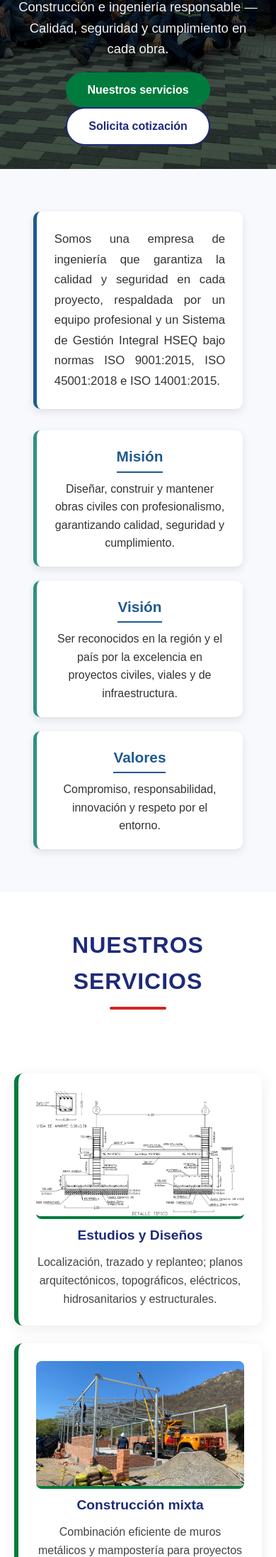
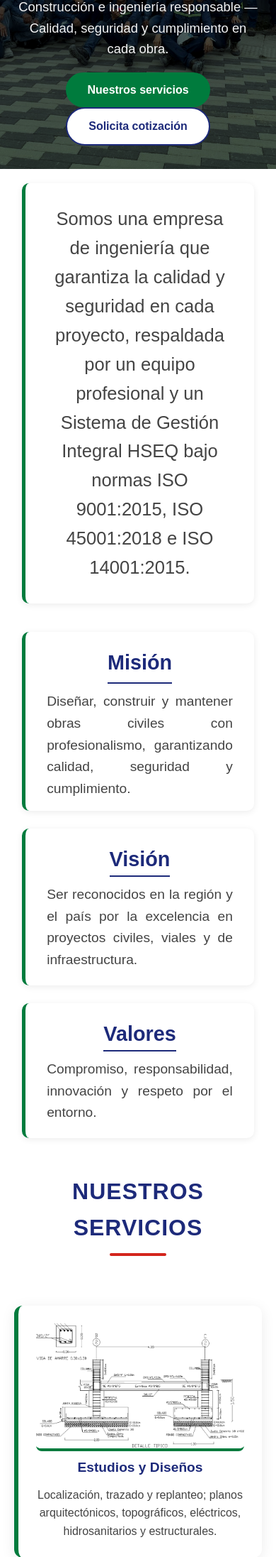
Before and after one commit to Liseth-Quesada/PaginaITC, a Flask app: page / in a window 390 px wide. Shown: the part 559-2752 px from the top of the page at 71% size. Run offline with Flask 3, Linux system fonts and the light colour scheme.

Commit message:
Corregir diseño

```diff
--- a/static/css/style.css
+++ b/static/css/style.css
@@ -32,6 +32,9 @@ body {
   text-align: center;
 }
 
+.main {
+  flex: 1;
+}
 /*  NAVBAR  */
 .navbar {
   background: linear-gradient(95deg, var(--color-azul), var(--color-verde));
@@ -65,7 +68,7 @@ body {
 /*  Titulo */
 .about-section {
   text-align: center;
-  padding: 50px 20px;
+  padding: 30px 10px;
   background-color: var(--color-blanco);
 }
 
@@ -474,15 +477,9 @@ form textarea:focus {
   font-weight: 500;
   letter-spacing: 0.3px;
   box-shadow: 0 -4px 10px rgba(0, 0, 0, 0.1);
-  position: relative;
-  bottom: 0;
   width: 100%;
-  z-index: 1000;
   transition: background 0.4s ease;
-}
-
-.footer-bar:hover {
-  background: linear-gradient(95deg, var(--color-verde), var(--color-azul));
+  margin-top: auto; /* ✅ Esto hace que quede pegado al fondo */
 }
 
 .footer-bar p {
@@ -572,126 +569,150 @@ form textarea:focus {
 }
 
 /* Mapa */
-.mapa-section {
+.mapa-seccion {
   text-align: center;
-  padding: 50px 0;
-  background: #ffffff;
+  padding: 30px 20px;
+  background-color: #ffffff;
 }
 
-.mapa-section h2 {
-  color: #1f5a91;
-  font-size: 1.8rem;
-  margin-bottom: 25px;
-  font-weight: bold;
-  text-transform: uppercase;
-  letter-spacing: 1px;
+.mapa-contenedor {
+  position: relative;
+  max-width: 900px;
+  height: 450px;
+  margin: 0 auto;
+  overflow: hidden;
+  box-shadow: 0 8px 25px rgba(0, 0, 0, 0.1);
+  transition: transform 0.4s ease, box-shadow 0.4s ease;
+  background: #fff;
 }
 
-.mapa-container {
-  position: relative;
-  width: 90%;
-  max-width: 1000px;
-  margin: 0 auto;
-  border-radius: 20px;
-  overflow: hidden;
-  box-shadow: 0 8px 20px rgba(0, 0, 0, 0.15);
-  transition: transform 0.3s ease, box-shadow 0.3s ease;
+.mapa-contenedor:hover {
+  transform: scale(1.01);
+  box-shadow: 0 12px 30px rgba(0, 0, 0, 0.15);
 }
 
-.mapa-container:hover {
-  transform: scale(1.01);
-  box-shadow: 0 10px 25px rgba(0, 0, 0, 0.25);
+.mapa-contenedor iframe {
+  width: 100%;
+  height: 100%;
+  border: none;
+  border-radius: 15px;
+}
+.info-empresa {
+  padding: 20px 8%;
+  background-color: #ffffff;
 }
 
-.mapa-container iframe {
-  width: 100%;
-  height: 420px;
-  border: none;
+.info-container {
+  display: grid;
+  grid-template-columns: 1.3fr 1fr;
+  gap: 40px;
+  align-items: start;
+  align-items: stretch;
 }
 
-.info-empresa {
+.info-descripcion {
+  background-color: #fff;
+  border-left: 5px solid #007b3d;
+  border-radius: 10px;
+  padding: 30px;
+  font-size: 1.6rem;
+  color: #444;
+  font-weight: 400 !important;
+  box-shadow: 0 2px 10px rgba(0, 0, 0, 0.08);
+  font-weight: 600;
+  text-align: justify;
+
   display: flex;
-  justify-content: space-between;
-  align-items: flex-start;
-  flex-wrap: wrap;
-  gap: 30px;
-  padding: 60px 10%;
-  background-color: #f7f9fc;
+  justify-content: center; /* centra horizontalmente */
+  align-items: center;     /* centra verticalmente */
+  text-align: center;
 }
 
-/* Descripción de la empresa (lado izquierdo) */
-.descripcion {
-  flex: 1 1 45%;
-  font-size: 1.05rem;
-  line-height: 1.7;
-  color: #333;
-  text-align: justify;
-  background: #ffffff;
-  padding: 25px;
-  border-left: 5px solid #1f5a91;
-  border-radius: 10px;
-  box-shadow: 0 4px 12px rgba(0, 0, 0, 0.1);
+.info-corporativa {
+  display: flex;
+  flex-direction: column;
+  gap: 25px;
 }
 
-/* Contenedor de misión, visión y valores */
-.info-corporativa {
-  flex: 1 1 40%;
+.bloque-info {
   display: flex;
-  flex-direction: column;
-  gap: 20px;
+  align-items: center;
+  justify-content: flex-start;
+  background-color: #fff;
+  border-left: 5px solid #007b3d;
+  border-radius: 10px;
+  padding: 20px 30px;
+  box-shadow: 0 2px 10px rgba(0, 0, 0, 0.08);
+  transition: transform 0.2s ease, box-shadow 0.2s ease;
 }
 
-/* Tarjetas (Misión, Visión, Valores) */
-.card-info {
-  background: #ffffff;
-  border-left: 5px solid #2f8f83;
-  border-radius: 10px;
-  padding: 20px 25px;
-  box-shadow: 0 4px 12px rgba(0, 0, 0, 0.1);
-  transition: transform 0.3s ease, box-shadow 0.3s ease;
+.bloque-info:hover {
+  transform: translateY(-4px);
+  box-shadow: 0 4px 14px rgba(0, 0, 0, 0.12);
 }
 
-.card-info:hover {
-  transform: translateY(-5px);
-  box-shadow: 0 6px 20px rgba(0, 0, 0, 0.15);
+.bloque-titulo {
+  flex: 0 0 25%;
+  font-size: 1.8rem;
+  font-weight: 700;
+  color: #1d2a7a;
+  border-right: 2px solid #1d2a7a;
+  padding-right: 15px;
+  text-align: left;
 }
 
-/* Títulos (Misión, Visión, Valores) */
-.card-info h3 {
-  color: #1f5a91;
-  font-size: 1.3rem;
-  margin-bottom: 10px;
-  border-bottom: 2px solid #1f5a91;
-  display: inline-block;
-  padding-bottom: 4px;
+.bloque-texto {
+  flex: 1;
+  padding-left: 20px;
+  font-size: 1.2rem;
+  color: #444;
+  line-height: 1.6;
+  text-align: justify;
 }
 
-.card-info p {
-  color: #333;
-  line-height: 1.6;
-  font-size: 1rem;
+.info-imagen {
+  width: 100%;
+  height: 100%;
+  min-width: unset;
+  display: flex;
+  justify-content: center;
+  align-items: center;
 }
 
-/* Responsivo */
-@media (max-width: 900px) {
-  .info-empresa {
+.info-imagen img {
+  width: 100%;
+  height: auto;
+  max-height: 500px; /* puedes ajustar esta altura */
+  object-fit: cover;
+  border-radius: 15px;
+  box-shadow: 0 10px 25px rgba(0, 0, 0, 0.1);
+}
+
+/* Responsive */
+@media (max-width: 992px) {
+  .info-container {
+    grid-template-columns: 1fr;
+  }
+
+  .bloque-info {
     flex-direction: column;
-    align-items: center;
     text-align: center;
   }
 
-  .descripcion, .info-corporativa {
-    flex: 1 1 100%;
-    max-width: 95%;
+  .bloque-titulo {
+    border-right: none;
+    border-bottom: 2px solid #1d2a7a;
+    padding-right: 0;
+    margin-bottom: 10px;
   }
 
-  .descripcion {
-    text-align: justify;
+  .bloque-texto {
+    padding-left: 0;
   }
 }
 
 
-/*  DASHBOARDS                 */
+/*  DASHBOARDS    */
 .dashboard {
   max-width: var(--ancho-maximo);
   margin: 60px auto;
--- a/templates/servicios.html
+++ b/templates/servicios.html
@@ -40,12 +40,9 @@
 <!-- Formulario de cotización -->
 <section class="formulario-container">
     <div class="formulario">
-        <h3 class="">Si estas interesado en cotizar para adquirir nuestros servicios haz click aquí</h3>
-
         <div class="boton-container">
-            <button class="btn" type="button" onclick="window.location.href='login'">Cotizar</button>
+            <button class="btn" type="button" onclick="window.location.href='login'">Adquiere nuestros servicios aquí</button>
         </div>
-
     </div>
 </section>
 
--- a/templates/welcome.html
+++ b/templates/welcome.html
@@ -11,43 +11,15 @@
         <p class="lead">Construcción e ingeniería responsable — Calidad, seguridad y cumplimiento en cada obra.</p>
         <div class="hero-ctas">
             <a class="btn" href="{{ url_for('servicios') }}">Nuestros servicios</a>
-            <a class="btn btn-sec" href="{{ url_for('login ') }}">Solicita cotización</a>
+            <a class="btn btn-sec" href="{{ url_for('login') }}">Solicita cotización</a>
         </div>
     </div>
 </section>
 
-<!-- <section>
-   Introducción
-    <section class="about-section">
-        <p>
-            Somos una empresa de ingeniería que garantiza la calidad y seguridad en cada proyecto,
-            respaldada por un equipo profesional y un Sistema de Gestión Integral HSEQ bajo normas
-            ISO 9001:2015, ISO 45001:2018 e ISO 14001:2015.
-        </p>
-    </section>
- Misión, Visión, Valores (tarjetas)
-    <section class="servicios-container">
-        <div class="servicio card-mv">
-            <h3>Misión</h3>
-            <p>Diseñar, construir y mantener obras civiles con profesionalismo, garantizando calidad, seguridad y
-                cumplimiento.</p>
-        </div>
-
-        <div class="servicio card-mv">
-            <h3>Visión</h3>
-            <p>Ser reconocidos en la región y el país por la excelencia en proyectos civiles, viales y de
-                infraestructura.</p>
-        </div>
-
-        <div class="servicio card-mv">
-            <h3>Valores</h3>
-            <p>Compromiso, responsabilidad, innovación y respeto por el entorno.</p>
-        </div>
-    </section>
-</section> -->
-
 <section class="info-empresa">
-  <div class="descripcion">
+    <div class="info-container">
+        <!-- Columna izquierda -->
+        <div class="info-descripcion">
             <p>
                 Somos una empresa de ingeniería que garantiza la calidad y seguridad en cada proyecto,
                 respaldada por un equipo profesional y un Sistema de Gestión Integral HSEQ bajo normas
@@ -55,33 +27,33 @@
             </p>
         </div>
 
+        <!-- Columna derecha -->
         <div class="info-corporativa">
-    <div class="card-info">
-      <h3>Misión</h3>
-      <p>
+            <div class="bloque-info">
+                <div class="bloque-titulo">Misión</div>
+                <div class="bloque-texto">
                     Diseñar, construir y mantener obras civiles con profesionalismo, garantizando calidad,
                     seguridad y cumplimiento.
-      </p>
+                </div>
             </div>
 
-    <div class="card-info">
-      <h3>Visión</h3>
-      <p>
+            <div class="bloque-info">
+                <div class="bloque-titulo">Visión</div>
+                <div class="bloque-texto">
                     Ser reconocidos en la región y el país por la excelencia en proyectos civiles, viales
                     y de infraestructura.
-      </p>
+                </div>
             </div>
 
-    <div class="card-info">
-      <h3>Valores</h3>
-      <p>
+            <div class="bloque-info">
+                <div class="bloque-titulo">Valores</div>
+                <div class="bloque-texto">
                     Compromiso, responsabilidad, innovación y respeto por el entorno.
-      </p>
+                </div>
+            </div>
         </div>
     </div>
 </section>
-
-
 
 <!-- Servicios destacados -->
 <section class="about-section">
```
Also changed, not shown: other parts of templates/welcome.html (+6 -30 lines), templates/login.html (+8 -1 lines), templates/quienesomos.html (+50 -37 lines), templates/register.html (+11 -2 lines). Lines whose indentation alone changed are shown as unchanged.
